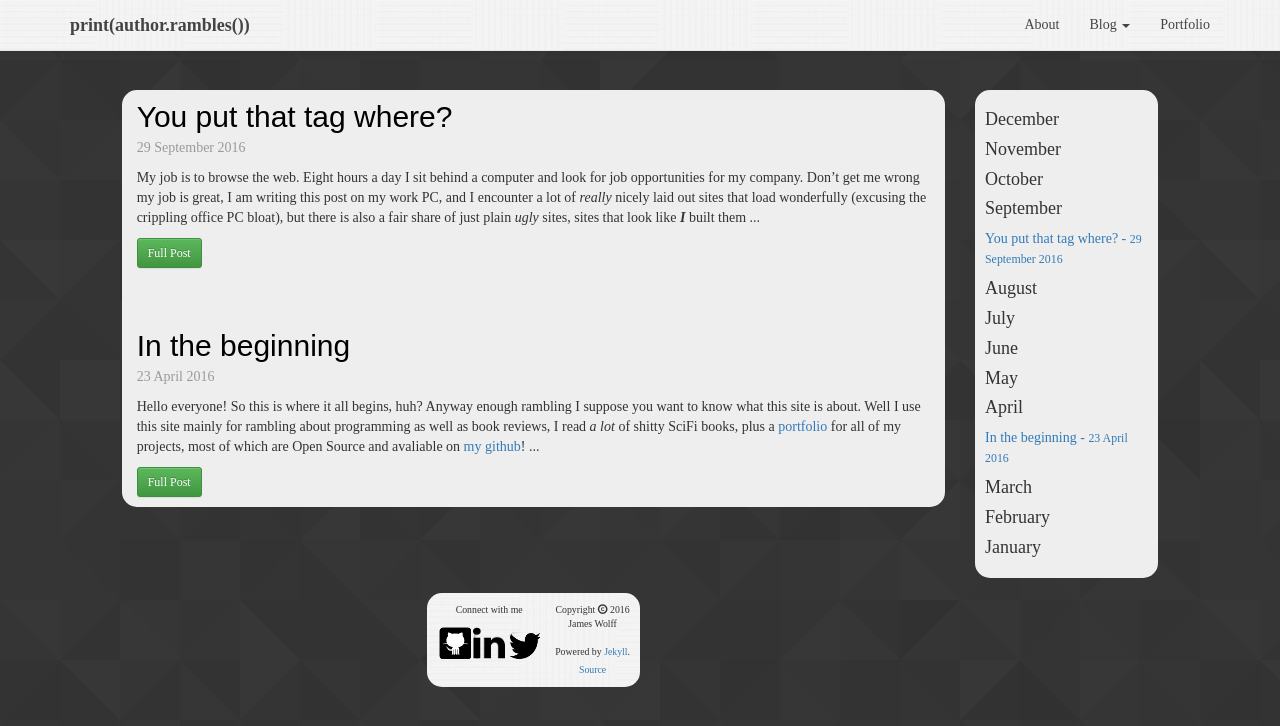
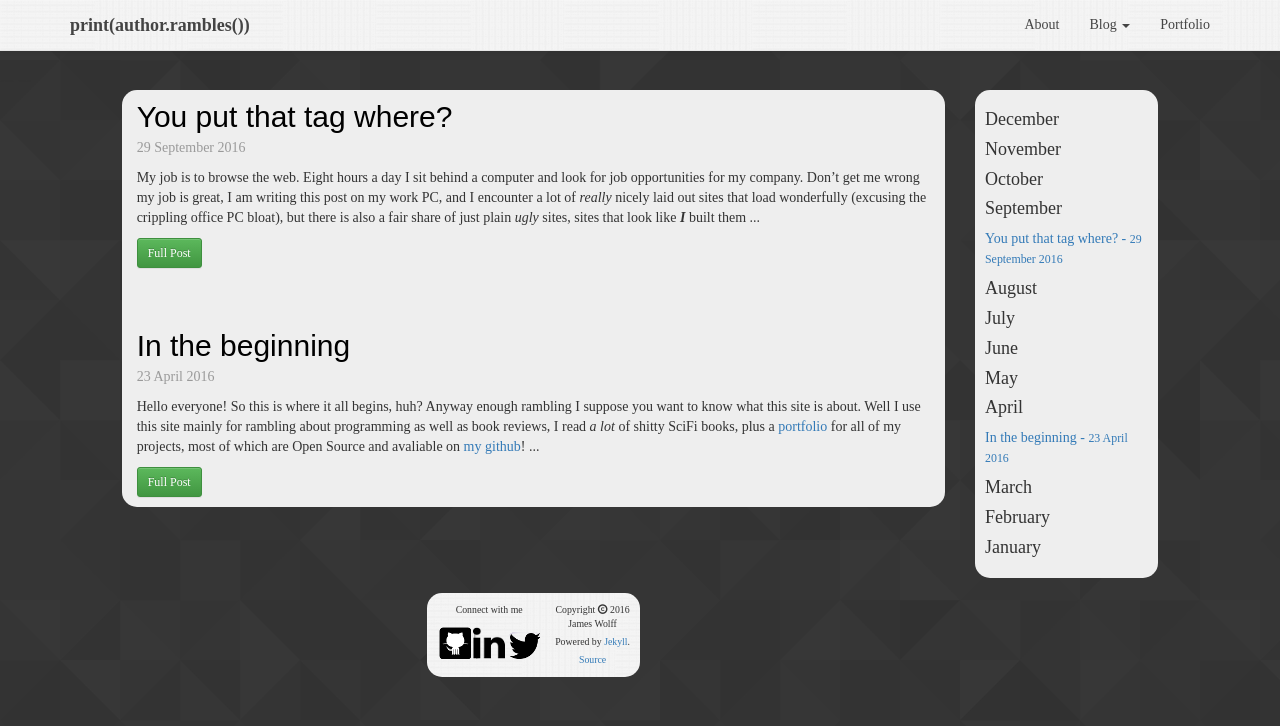
Before and after one commit to jwolff52/wolffblog, a Jekyll site: the page built from index.html, in a window 1280 px wide. Shown: the top 726 px of the page. Built offline with Jekyll 4.4.1, drawn with Linux system fonts in a browser that asks for light colours; some web fonts are replaced.

Commit message:
Update footer.html

```diff
--- a/_includes/footer.html
+++ b/_includes/footer.html
@@ -7,7 +7,7 @@
 	</div>
 </div>
 <div class="footer-right">
-	<p>Copyright <span class="glyphicon glyphicon-copyright-mark"></span> 2016<br />James Wolff</p>
+	<p class="copyright">Copyright <span class="glyphicon glyphicon-copyright-mark"></span> 2016<br />James Wolff</p>
 	<p class="powered-by">Powered by <a href="https://jekyllrb.com">Jekyll</a>.</p>
 	<p class="powered-by"><a href="https://github.com/jwolff52/wolffblog">Source</a></p>
 </div>
```
